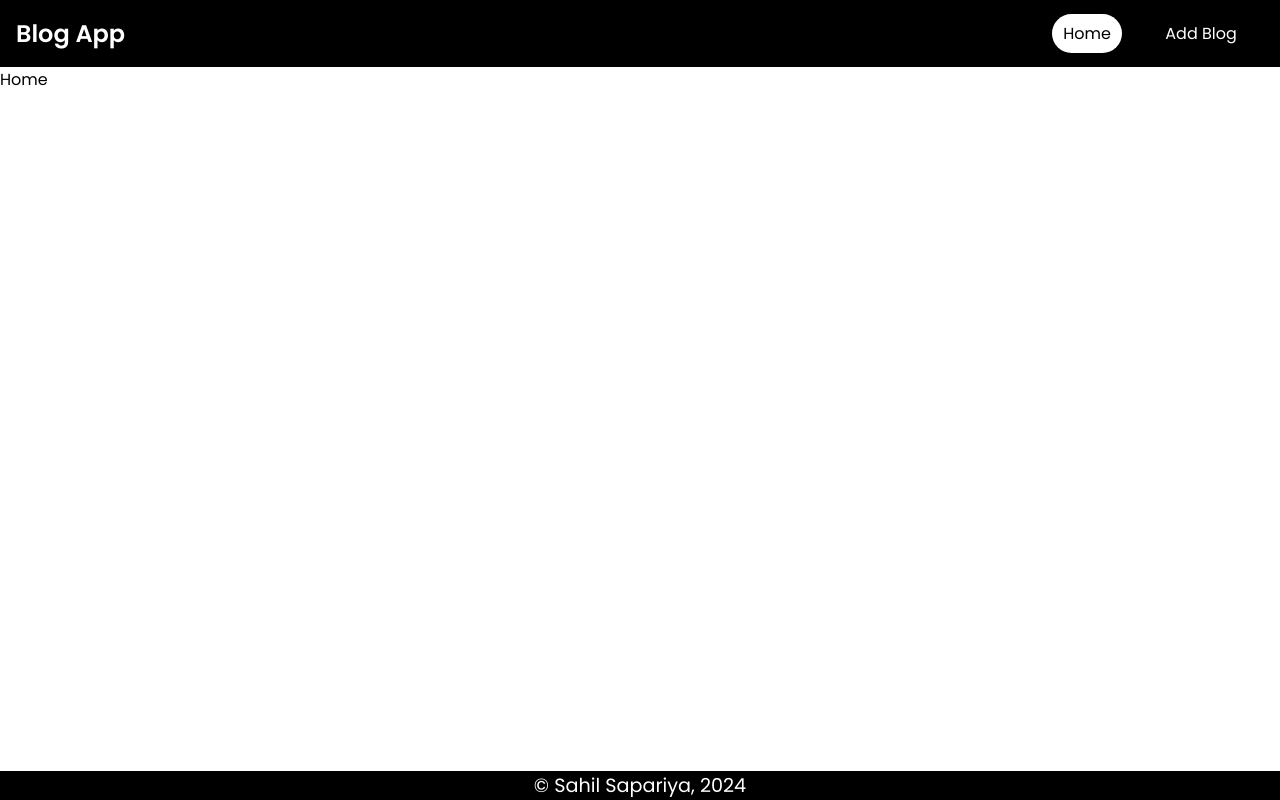
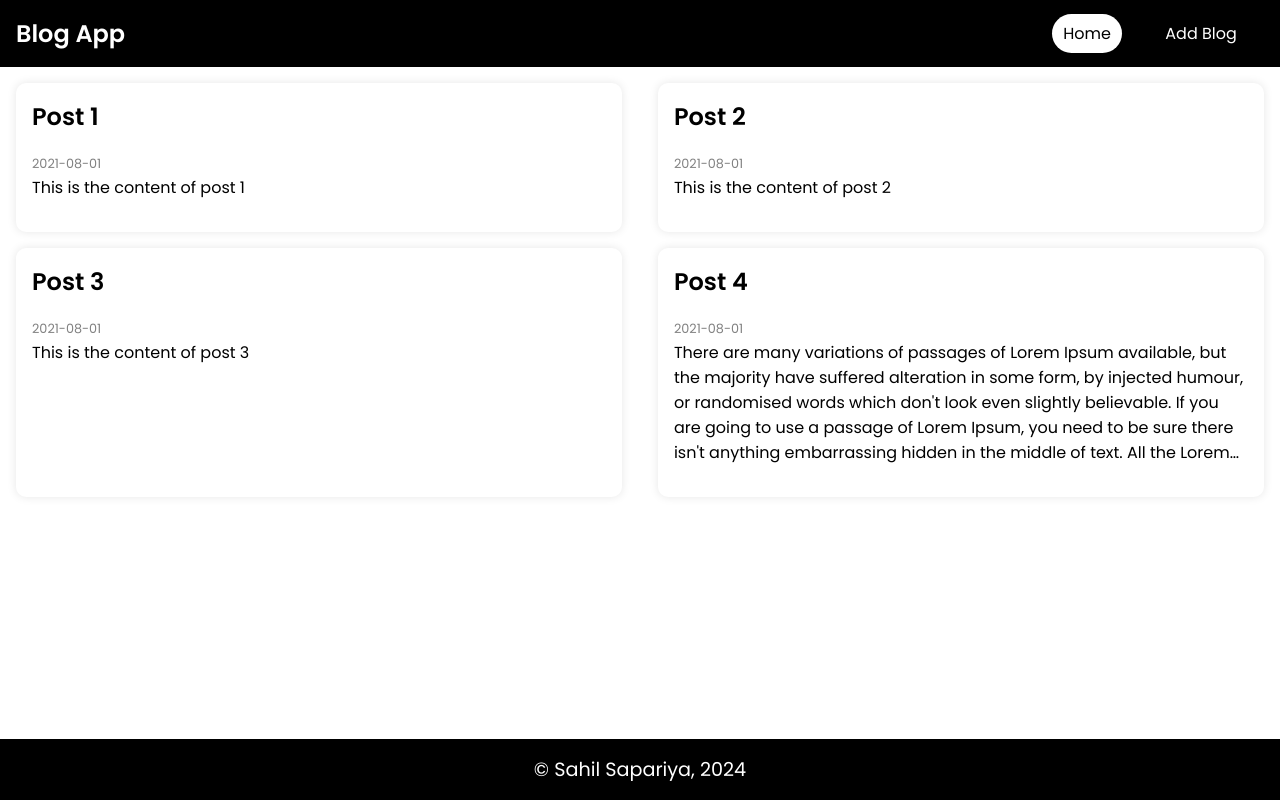
Before and after one commit to sahilsapariya/Blog-Application, a React (Create React App) app in the folder blog-frontend/: page / in a window 1280 px wide. Built offline with nearby package versions, Linux system fonts and the light colour scheme.

Commit message:
home page post card design done

```diff
--- a/blog-frontend/src/components/pages/Home.js
+++ b/blog-frontend/src/components/pages/Home.js
@@ -1,9 +1,37 @@
-import React from 'react'
+import React from "react";
+import "../styles/Home.scss";
+import { posts } from "../../data/data";
 
 const Home = () => {
   return (
-    <div>Home</div>
-  )
-}
+    <div className="home__container">
+      <BlogList blogs={posts} />
+    </div>
+  );
+};
 
-export default Home
+const BlogList = ({ blogs }) => {
+  return (
+    <div className="blog__list">
+      {blogs?.map((blog) => {
+        return <BlogCard key={blog.id} blog={blog} />;
+      })}
+    </div>
+  );
+};
+
+const BlogCard = ({ blog }) => {
+  return (
+    <div className="blog__card">
+      <div className="blog__header">
+        <h2>{blog.title}</h2>
+        <span>{blog.createdOn}</span>
+      </div>
+      <div className="blog__content">
+        <p>{blog.content}</p>
+      </div>
+    </div>
+  );
+};
+
+export default Home;
--- a/blog-frontend/src/components/styles/Components.scss
+++ b/blog-frontend/src/components/styles/Components.scss
@@ -37,6 +37,7 @@ footer {
   width: 100%;
   background-color: black;
   display: flex;
+  padding: 1rem 0;
   justify-content: center;
   align-items: center;
   font-size: larger;
@@ -83,7 +84,7 @@ footer {
         border-radius: 5px;
         border: 1px solid;
         outline: none;
-        font-family: 'Poppins';
+        font-family: "Poppins";
       }
 
       textarea {
--- a/blog-frontend/src/components/styles/Home.scss
+++ b/blog-frontend/src/components/styles/Home.scss
@@ -0,0 +1,49 @@
+.home__container {
+  width: 100%;
+
+  .blog__list {
+    display: flex;
+    flex-wrap: wrap;
+    justify-content: space-between;
+    padding: 1rem;
+
+    .blog__card {
+      width: 46%;
+      margin-bottom: 1rem;
+      padding: 1rem;
+      background-color: white;
+      color: black;
+      border-radius: 10px;
+      box-shadow: 0 0 10px rgba(0, 0, 0, 0.1);
+      transition: 0.3s;
+
+      &:hover {
+        box-shadow: 0 0 10px rgba(0, 0, 0, 0.3);
+      }
+
+      .blog__header {
+        h2 {
+          font-size: 1.5rem;
+          margin-bottom: 1rem;
+        }
+
+        span {
+          font-size: 0.8rem;
+          color: gray;
+        }
+      }
+
+      .blog__content {
+        p {
+          font-size: 1rem;
+          margin-bottom: 1rem;
+
+          display: -webkit-box;
+          -webkit-box-orient: vertical;
+          overflow: hidden;
+          -webkit-line-clamp: 5; /* Limit to 5 lines */
+        }
+      }
+    }
+  }
+}
--- /dev/null
+++ b/blog-frontend/src/data/data.js
@@ -0,0 +1,26 @@
+export const posts = [
+    {
+        id: 1,
+        title: "Post 1",
+        content: "This is the content of post 1",
+        createdOn: "2021-08-01",
+    },
+    {
+        id: 2,
+        title: "Post 2",
+        content: "This is the content of post 2",
+        createdOn: "2021-08-01",
+    },
+    {
+        id: 3,
+        title: "Post 3",
+        content: "This is the content of post 3",
+        createdOn: "2021-08-01",
+    },
+    {
+        id: 4,
+        title: "Post 4",
+        content: "There are many variations of passages of Lorem Ipsum available, but the majority have suffered alteration in some form, by injected humour, or randomised words which don't look even slightly believable. If you are going to use a passage of Lorem Ipsum, you need to be sure there isn't anything embarrassing hidden in the middle of text. All the Lorem Ipsum generators on the Internet tend to repeat predefined chunks as necessary, making this the first true generator on the Internet. It uses a dictionary of over 200 Latin words, combined with a handful of model sentence structures, to generate Lorem Ipsum which looks reasonable. The generated Lorem Ipsum is therefore always free from repetition, injected humour, or non-characteristic words etc.",
+        createdOn: "2021-08-01",
+    }
+]
```
